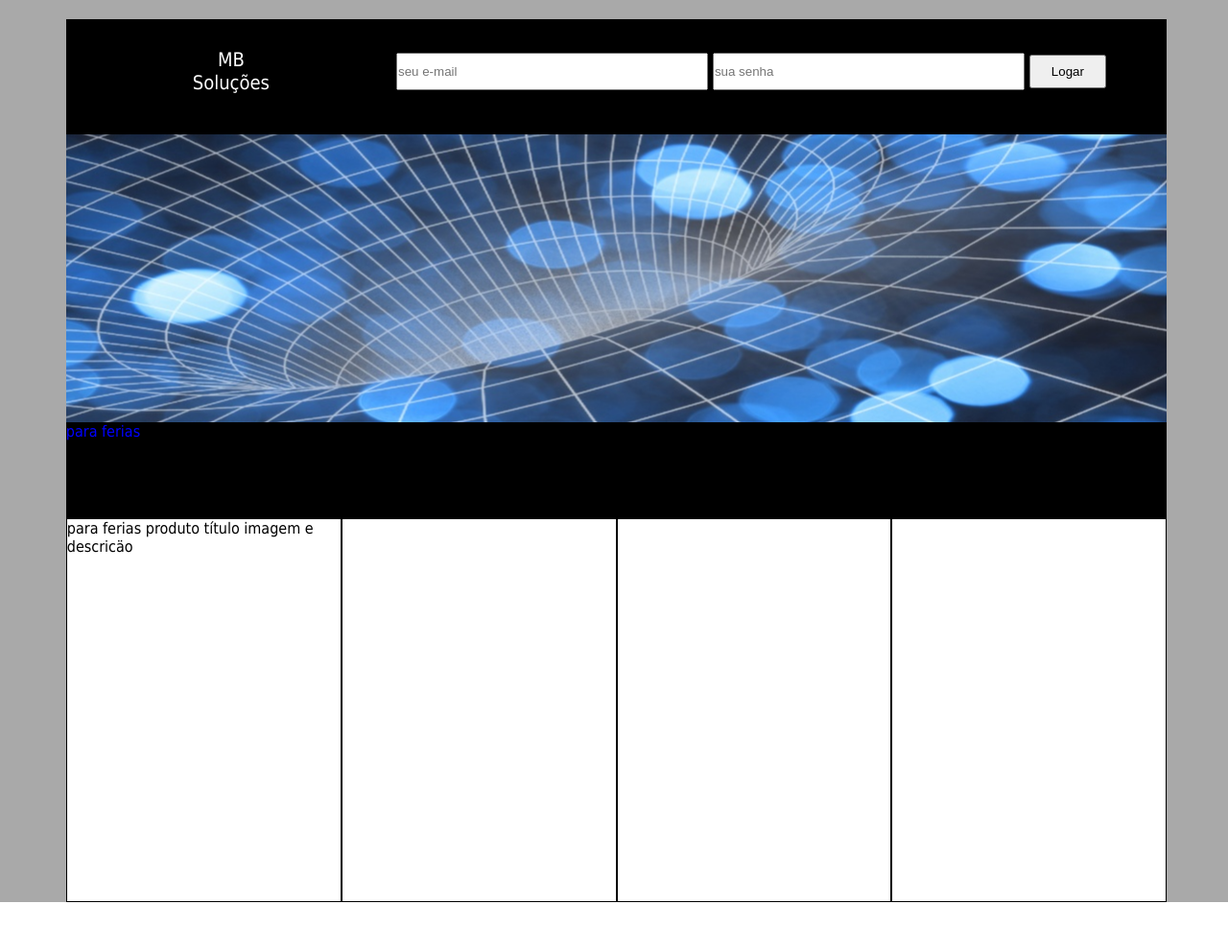
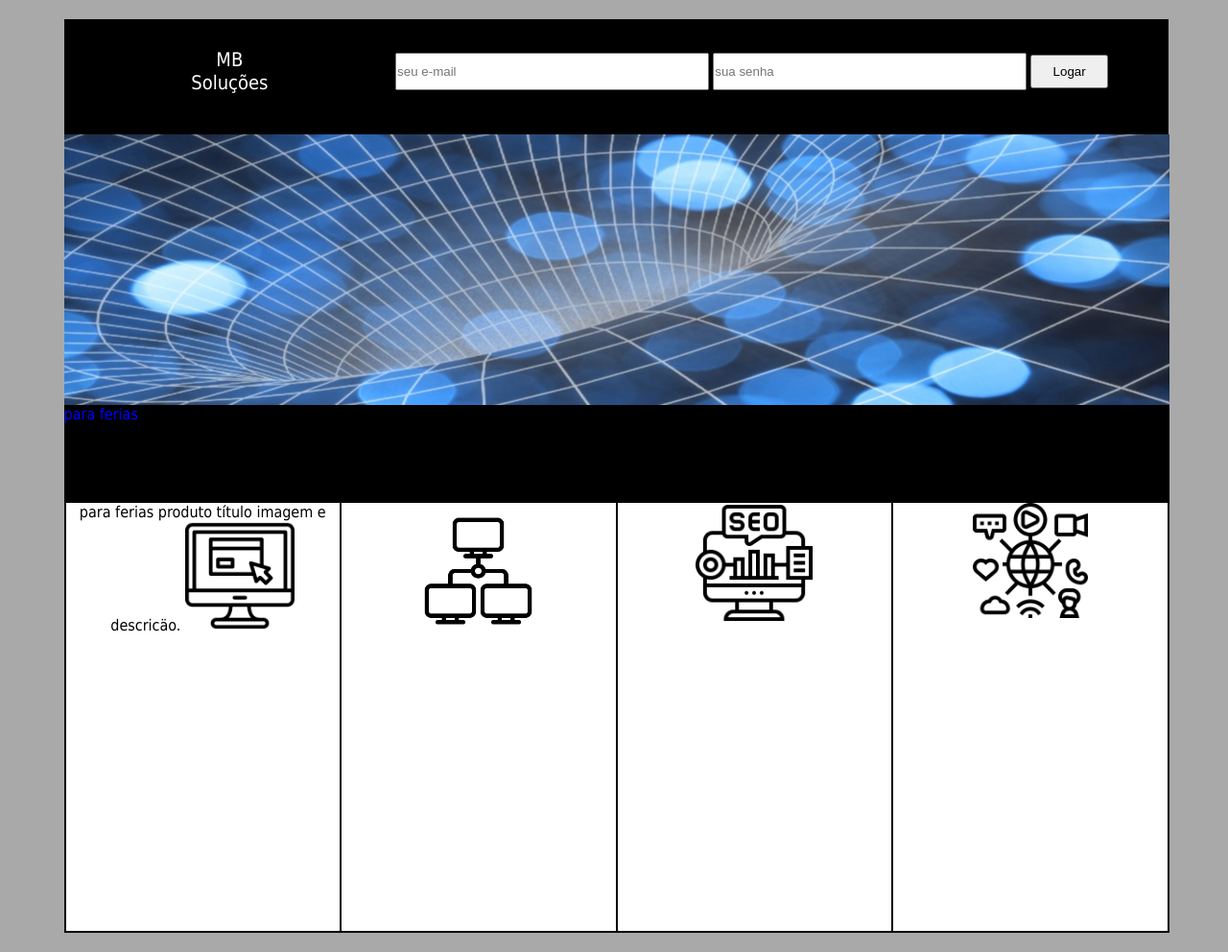
Before and after one commit to mbpfilho/front-end, a PHP site: page / in a window 1280 px wide. Shown: the whole page at 96% size. Before the commit the page ends 940 px from the top, so only its background shows below. Run offline with PHP 8.4, Linux system fonts and the light colour scheme.

Commit message:
borda e imagens dos produtos

```diff
--- a/projeto-site/index.php
+++ b/projeto-site/index.php
@@ -8,6 +8,7 @@
   <link rel="stylesheet" href="./src/index.css">
 </head>
 <body>
+  <div class="tronco">
     <div class="topo">
       <div class="logo">
          <p>MB<br>Soluções</p>
@@ -20,23 +21,31 @@
           <input type="submit" value="Logar" class="botao">
         </form>
       </div>
-
+    </div>
       <div class="banner">
         <!-- <img src="./src/banner.jpg" alt="banner distorcao gravitacional"> -->
       </div>
-
       <div class="menu">
         para ferias
       </div>
+      <div class="produtos">
+        <div class="p1">
+          para ferias produto título imagem e descricäo.
+          <img src="./src/website.png" alt="website">
+        </div>
 
-    <div class="p1">
-      para ferias produto título imagem e descricäo
+        <div class="p2">
+          <img src="./src/network.png" alt="rede de computadores">
         </div>
-    <div class="p2"></div>
-    <div class="p3"></div>
-    <div class="p4"></div>
 
+        <div class="p3">
+          <img src="./src/seo.png" alt="otimização de mecanismos de busca">
+        </div>
 
+        <div class="p4">
+          <img src="./src/social-media.png" alt="mídias sociais">
+        </div>
+      </div>
   </div>
 </body>
 </html>
--- a/projeto-site/src/index.css
+++ b/projeto-site/src/index.css
@@ -7,10 +7,12 @@ body{
   margin-left: 5px;
   font-family:  Tahoma, Geneva, Verdana, sans-serif
 }
+.tronco{
+  width: 90vw;
+  margin: 20px auto;
+}
 .topo{
-  width: 90%;
   height: 120px;
-  margin: 20px auto;
 }
 .logo{
   width: 30%;
@@ -43,7 +45,7 @@ body{
 }
 .banner{
   width: 100%;
-  height: 300px;
+  height: 22vw;
   clear: both;
   background: url("banner.jpg") no-repeat;
   background-size: 1920px 615px;
@@ -59,35 +61,54 @@ body{
   background-color: black;
   color: blue;
 }
+.produtos{
+  width: 100%-2px;
+  height: 35vw;
+  border: 1px solid black;
+  margin-bottom: 20px;
+  text-align: center;
+}
 .p1{
   width: 25%;
-  height: 400px;
+  height: 100%;
   box-sizing: border-box;
   background-color: white;
   border: 1px solid black;
   float: left;
 }
+.p1 img{
+  width: 40%;
+}
 .p2{
   width: 25%;
-  height: 400px;
+  height: 100%;
   box-sizing: border-box;
   background-color: white;
   border: 1px solid black;
   float: left;
 }
+.p2 img{
+  width: 50%;
+}
 .p3{
   width: 25%;
-  height: 400px;
+  height: 100%;
   box-sizing: border-box;
   background-color: white;
   border: 1px solid black;
   float: left;
 }
+.p3 img{
+  width: 44%;
+}
 .p4{
   width: 25%;
-  height: 400px;
+  height: 100%;
   box-sizing: border-box;
   background-color: white;
   border: 1px solid black;
   float: left;
 }
+.p4 img{
+  width: 42%;
+}
```
Also changed, not shown: projeto-site/src/network.png (added), projeto-site/src/seo.png (added), projeto-site/src/social-media.png (added), projeto-site/src/website.png (added). Lines whose indentation alone changed are shown as unchanged.
